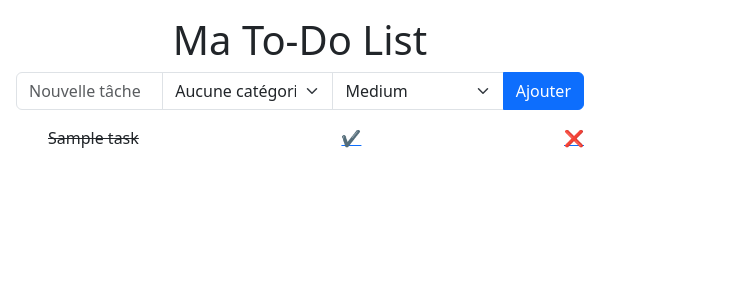
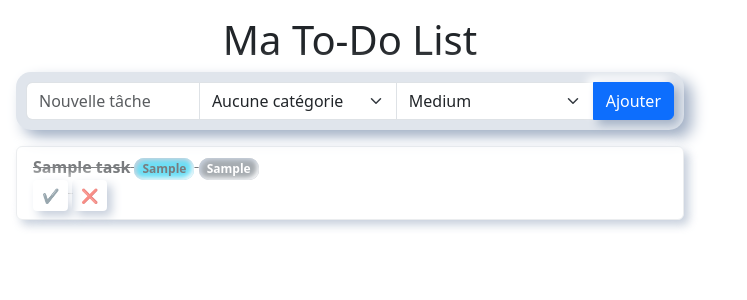
Before and after one commit to LOI-mln/todo-app, a Flask app: page / in a window 1280 px wide. Shown: the top 300 px of the page, without its empty margins (0-747 px from the left). Run offline with Flask 3, Linux system fonts and the light colour scheme; tables that the repository leaves empty hold one stand-in row (values such as "Sample post").

Commit message:
first look edit

```diff
--- a/app.py
+++ b/app.py
@@ -27,8 +27,10 @@ def index():
 @app.route("/add", methods=["POST"])
 def add():
     title = request.form.get("title")
+    category = request.form.get("category")
+    priority = request.form.get("priority")
     if title:
-        new_task = Task(title=title)
+        new_task = Task(title=title, category=category, priority=priority)
         db.session.add(new_task)
         db.session.commit()
     return redirect("/")
--- a/static/style.css
+++ b/static/style.css
@@ -1,21 +1,58 @@
 body {
-    font-family: Arial, sans-serif;
-    max-width: 600px;
+    background: #e0e5ec;
+    font-family: 'Arial', sans-serif;
+    max-width: 700px;
     margin: 2rem auto;
     padding: 1rem;
 }
 
 h1 {
     text-align: center;
+    margin-bottom: 2rem;
+    color: #333;
+    text-shadow: 1px 1px 2px rgba(255,255,255,0.6);
 }
 
-ul {
-    list-style: none;
-    padding: 0;
+/* Formulaire */
+form .input-group {
+    background: #e0e5ec;
+    border-radius: 15px;
+    box-shadow: 8px 8px 15px #a3b1c6, -8px -8px 15px #ffffff;
+    padding: 10px;
+    margin-bottom: 1rem;
 }
 
-li {
+/* Boutons */
+.btn {
+    border-radius: 12px;
+    background: #e0e5ec;
+    box-shadow: 5px 5px 10px #a3b1c6, -5px -5px 10px #ffffff;
+    color: #333;
+    transition: all 0.2s ease;
+}
+
+.btn:hover {
+    box-shadow: inset 5px 5px 10px #a3b1c6, inset -5px -5px 10px #ffffff;
+}
+
+/* Liste des tâches */
+.list-group-item {
+    background: #e0e5ec;
+    border-radius: 12px;
+    box-shadow: 5px 5px 10px #a3b1c6, -5px -5px 10px #ffffff;
+    margin-bottom: 0.5rem;
     display: flex;
     justify-content: space-between;
-    margin: 0.5rem 0;
+    align-items: center;
 }
+
+.list-group-item span.badge {
+    border-radius: 10px;
+    padding: 5px 8px;
+    box-shadow: inset 2px 2px 5px #a3b1c6, inset -2px -2px 5px #ffffff;
+}
+
+.list-group-item.completed {
+    text-decoration: line-through;
+    opacity: 0.6;
+}
--- a/templates/index.html
+++ b/templates/index.html
@@ -25,14 +25,23 @@
         	<button type="submit" class="btn btn-primary">Ajouter</button>
     	</div>
     </form>
-    <ul>
+    <ul class="list-group">
         {% for task in tasks %}
-            <li>
-                <span style="text-decoration: {% if task.completed %}line-through{% endif %};">
-                    {{ task.title }}
-                </span>
-                <a href="/toggle/{{ task.id }}">✔️</a>
-                <a href="/delete/{{ task.id }}">❌</a>
+            <li class="list-group-item {% if task.completed %}completed{% endif %}">
+               <div>
+            	  <strong>{{ task.title }}</strong>
+            	  {% if task.category %}<span class="badge bg-info text-dark">{{ task.category }}</span>{% endif %}
+            	  <span class="badge
+                 	{% if task.priority == 'High' %}bg-danger
+                 	{% elif task.priority == 'Medium' %}bg-warning text-dark
+                 	{% else %}bg-secondary{% endif %}">
+                	{{ task.priority }}
+            	  </span>
+               </div>
+               <div>
+            		<a href="/toggle/{{ task.id }}" class="btn btn-sm">✔️</a>
+            		<a href="/delete/{{ task.id }}" class="btn btn-sm">❌</a>
+        	</div>
             </li>
         {% endfor %}
     </ul>
```
